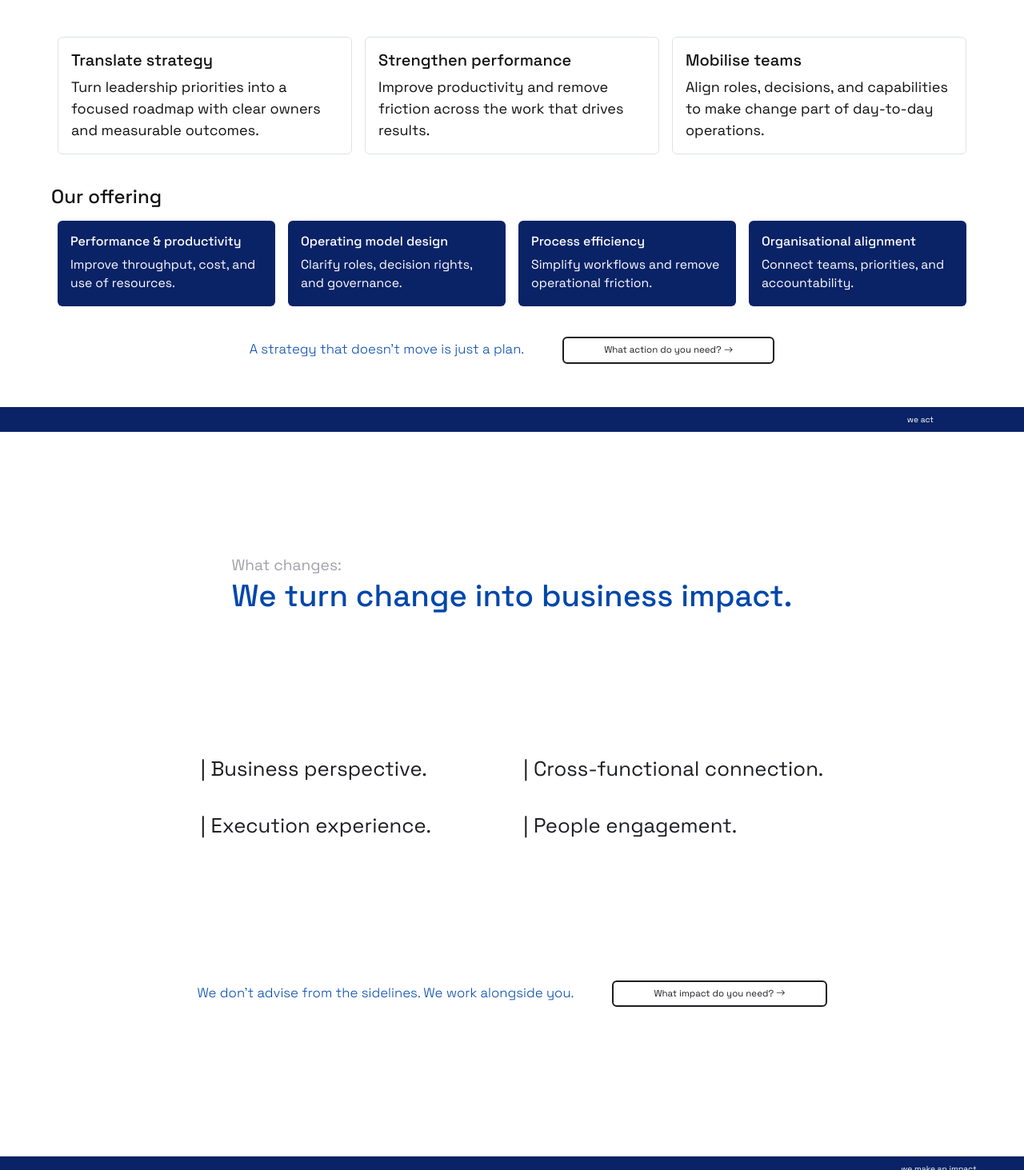
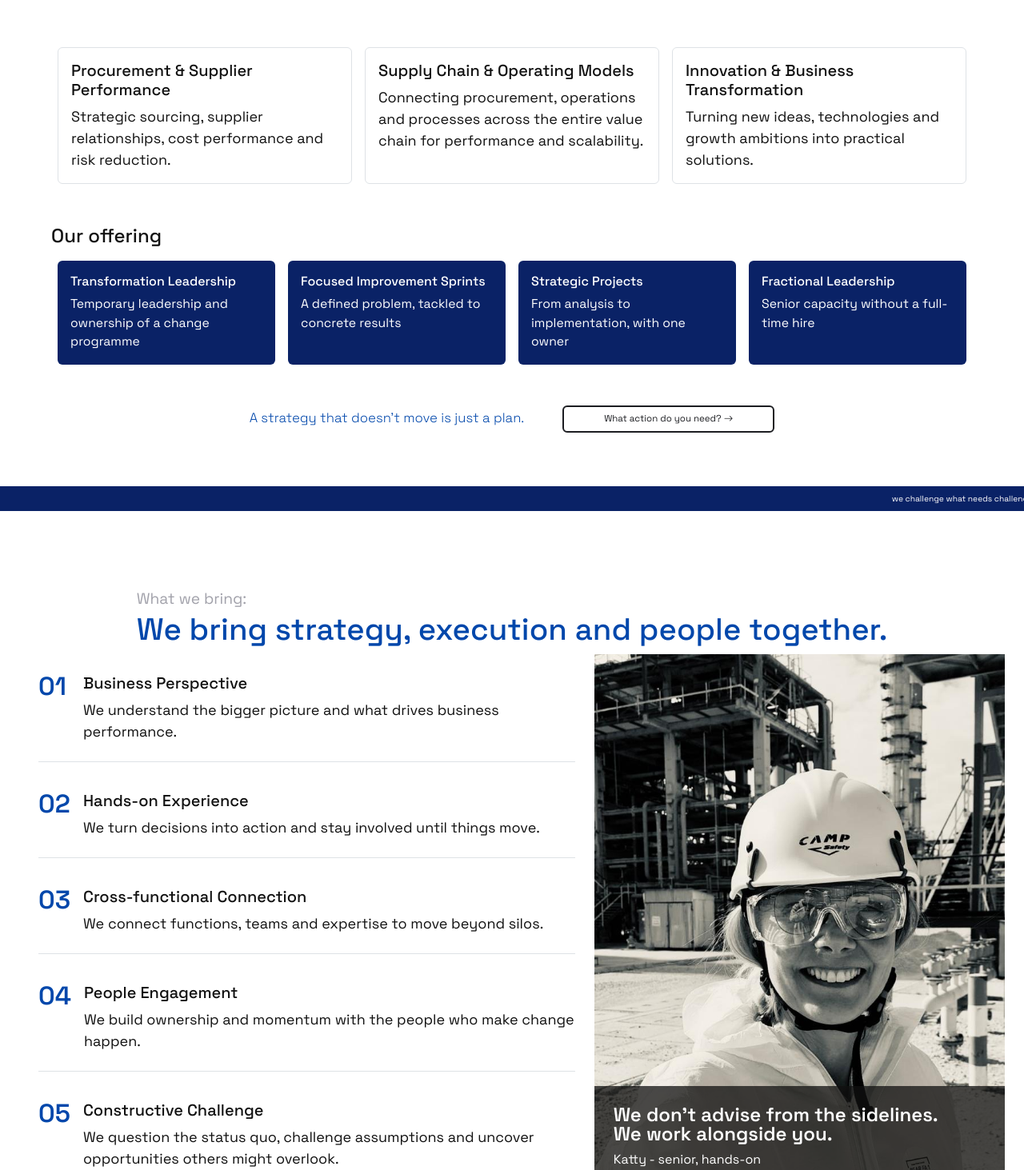
Before and after one commit to lars-vc/bridge-x-website, an Angular app: page /what in a window 1280 px wide. Shown: the part 907-2370 px from the top of the page at 80% size. Built offline with nearby package versions, Linux system fonts and the light colour scheme.

Commit message:
upgraded with info

```diff
--- /dev/null
+++ b/src/_breakpoints.scss
@@ -0,0 +1,2 @@
+$breakpoint-sm: 576px;
+$breakpoint-md: 768px;
--- a/src/app/components/footer/footer.scss
+++ b/src/app/components/footer/footer.scss
@@ -1,3 +1,5 @@
+@use '../../../breakpoints' as *;
+
 :host {
     display: block;
 }
@@ -56,7 +58,7 @@
     gap: 0.4rem;
 }
 
-@media (max-width: 700px) {
+@media (max-width: $breakpoint-md) {
     .footer-inner {
         grid-template-columns: 1fr;
         gap: 1.5rem;
--- a/src/app/components/topbar/topbar.html
+++ b/src/app/components/topbar/topbar.html
@@ -25,6 +25,6 @@
         <a routerLink="/what" fragment="ambition" (click)="closeMenu()">What we do</a>
         <a routerLink="/what" fragment="change" (click)="closeMenu()">What we bring</a>
         <a routerLink="/what" fragment="X" (click)="closeMenu()">What sets us apart</a>
-        <a routerLink="/what" fragment="cta" (click)="closeMenu()">What about you</a>
+        <a routerLink="/what" fragment="cta" (click)="closeMenu()">What about you?</a>
     </div>
 </div>
--- a/src/app/components/topbar/topbar.scss
+++ b/src/app/components/topbar/topbar.scss
@@ -1,3 +1,5 @@
+@use '../../../breakpoints' as *;
+
 :host {
     display: block;
     position: fixed;
@@ -155,7 +157,7 @@
     color: var(--blue-pressed);
 }
 
-@media (max-width: 575.98px) {
+@media (max-width: $breakpoint-sm) {
     .navbar {
         padding-inline: 0.75rem !important;
     }
--- a/src/app/pages/home/home.scss
+++ b/src/app/pages/home/home.scss
@@ -1,3 +1,5 @@
+@use '../../../breakpoints' as *;
+
 .host-root {
     /* Container wrapper in case :host is not available in this scope */
 }
@@ -6,7 +8,6 @@
     display: block;
     position: relative;
     min-height: 100vh;
-    overflow: hidden;
 }
 
 .home-animation-root {
@@ -16,13 +17,12 @@
 }
 
 .home-content {
-    height: 70vh;
+    min-height: 50vh;
 }
 
 .hero-row {
-    flex: 1;
-    min-height: 0;
-    // align-items: center;
+    flex: 1 0 auto;
+    align-items: stretch;
     justify-content: flex-start;
     gap: clamp(1.5rem, 3vw, 3rem);
     padding: clamp(1.5rem, 4vw, 4rem);
@@ -55,11 +55,12 @@
 }
 
 .hero-image {
-    flex: 0 1 42%;
-    // width: 42%;
-    // max-width: 42%;
-    max-height: 100%;
-    object-fit: contain;
+    flex: 0 1 auto;
+    width: min(34vw, 90vh);
+    height: auto;
+    // aspect-ratio: 2.65 / 1;
+    align-self: flex-start;
+    object-fit: cover;
 }
 
 .audience-item {
@@ -174,7 +175,7 @@
     font-size: 1.05rem;
 }
 
-@media (max-width: 575.98px) {
+@media (max-width: $breakpoint-sm) {
     .hero-row {
         flex-direction: column;
         align-items: stretch;
--- a/src/app/pages/privacy/privacy.scss
+++ b/src/app/pages/privacy/privacy.scss
@@ -1,3 +1,5 @@
+@use '../../../breakpoints' as *;
+
 :host {
     display: block;
 }
@@ -110,7 +112,7 @@
     margin: 0;
 }
 
-@media (max-width: 640px) {
+@media (max-width: $breakpoint-md) {
     .privacy-page {
         padding-top: 3rem;
     }
--- a/src/app/pages/what/what.html
+++ b/src/app/pages/what/what.html
@@ -2,7 +2,7 @@
     <div id="complexity" class="d-flex justify-content-center section-anchor" style="height: 100vh;">
         <div class="d-flex flex-column align-items-center justify-content-between">
             <div class="section-heading" style="padding-top: 100px;">
-                <span class="section-label">What we do:</span>
+                <span class="section-label">What we see:</span>
                 <h1>We turn complexity into clarity.</h1>
             </div>
             <div class="d-flex flex-column flex-md-row item-container">
@@ -54,67 +54,67 @@
             </div>
             <aside class="ticker m-3">
                 <div class="ticker__inner">
-                    <p>we understand</p>
+                    <p>we understand the business</p>
                 </div>
             </aside>
         </div>
     </div>
 
     <div id="ambition" class="d-flex justify-content-center section-anchor ambition-section">
-        <div class="d-flex flex-column align-items-center ambition-content">
+        <div class="d-flex flex-column align-items-center ambition-content justify-content-between">
             <div class="section-heading">
-                <span class="section-label">How we act:</span>
-                <h1>We turn ambition into action.</h1>
+                <span class="section-label">What we do:</span>
+                <h1>We turn business challenges into focused action.</h1>
             </div>
-            <div class="row row-cols-1 row-cols-md-3 g-3 mx-0 w-100">
+            <div class="row row-cols-1 row-cols-md-3 g-3 mx-0">
                 <div class="col">
                     <article class="h-100 border rounded-2 p-3">
-                        <h2 class="h5">Translate strategy</h2>
-                        <p class="mb-0">Turn leadership priorities into a focused roadmap with clear owners and
-                            measurable
-                            outcomes.</p>
-                    </article>
-                </div>
-                <div class="col">
-                    <article class="h-100 border rounded-2 p-3">
-                        <h2 class="h5">Strengthen performance</h2>
-                        <p class="mb-0">Improve productivity and remove friction across the work that drives results.
+                        <h2 class="h5">Procurement & Supplier Performance</h2>
+                        <p class="mb-0">Strategic sourcing, supplier relationships, cost performance and risk reduction.
                         </p>
                     </article>
                 </div>
                 <div class="col">
                     <article class="h-100 border rounded-2 p-3">
-                        <h2 class="h5">Mobilise teams</h2>
-                        <p class="mb-0">Align roles, decisions, and capabilities to make change part of day-to-day
-                            operations.</p>
+                        <h2 class="h5">Supply Chain & Operating Models</h2>
+                        <p class="mb-0">Connecting procurement, operations and processes across the entire value chain
+                            for performance and
+                            scalability.</p>
+                    </article>
+                </div>
+                <div class="col">
+                    <article class="h-100 border rounded-2 p-3">
+                        <h2 class="h5">Innovation & Business Transformation</h2>
+                        <p class="mb-0">Turning new ideas, technologies and growth ambitions into practical solutions.
+                        </p>
                     </article>
                 </div>
             </div>
-            <section class="w-100" aria-labelledby="offering-title">
+            <section aria-labelledby="offering-title">
                 <h2 id="offering-title" class="h4 mb-3">Our offering</h2>
                 <div class="row row-cols-2 row-cols-xl-4 g-3 mx-0">
                     <div class="col">
                         <article class="offering-card h-100 rounded-2 p-3 text-white">
-                            <h3 class="h6">Performance &amp; productivity</h3>
-                            <p class="small mb-0">Improve throughput, cost, and use of resources.</p>
+                            <h3 class="h6">Transformation Leadership</h3>
+                            <p class="small mb-0">Temporary leadership and ownership of a change programme</p>
                         </article>
                     </div>
                     <div class="col">
                         <article class="offering-card h-100 rounded-2 p-3 text-white">
-                            <h3 class="h6">Operating model design</h3>
-                            <p class="small mb-0">Clarify roles, decision rights, and governance.</p>
+                            <h3 class="h6">Focused Improvement Sprints</h3>
+                            <p class="small mb-0">A defined problem, tackled to concrete results</p>
                         </article>
                     </div>
                     <div class="col">
                         <article class="offering-card h-100 rounded-2 p-3 text-white">
-                            <h3 class="h6">Process efficiency</h3>
-                            <p class="small mb-0">Simplify workflows and remove operational friction.</p>
+                            <h3 class="h6">Strategic Projects</h3>
+                            <p class="small mb-0">From analysis to implementation, with one owner</p>
                         </article>
                     </div>
                     <div class="col">
                         <article class="offering-card h-100 rounded-2 p-3 text-white">
-                            <h3 class="h6">Organisational alignment</h3>
-                            <p class="small mb-0">Connect teams, priorities, and accountability.</p>
+                            <h3 class="h6">Fractional Leadership</h3>
+                            <p class="small mb-0">Senior capacity without a full-time hire</p>
                         </article>
                     </div>
                 </div>
@@ -136,102 +136,72 @@
             </div>
             <aside class="ticker m-3">
                 <div class="ticker__inner">
-                    <p>we act</p>
+                    <p>we challenge what needs challenging</p>
                 </div>
             </aside>
         </div>
     </div>
 
-    <div id="change" class="d-flex justify-content-center section-anchor" style="height: 100vh;">
-        <div class="d-flex flex-column align-items-center justify-content-between">
-            <div class="section-heading">
-                <span class="section-label">What changes:</span>
-                <h1>We turn change into business impact.</h1>
-            </div>
-            <div class="d-flex flex-column flex-md-row item-container">
-                <div class="d-flex flex-column line-text-container">
-                    <h2 class="line-text">| Business perspective.</h2>
-                    <h2 class="line-text">| Execution experience.</h2>
-                </div>
-                <div class="d-flex flex-column line-text-container">
-                    <h2 class="line-text">| Cross-functional connection.</h2>
-                    <h2 class="line-text">| People engagement.</h2>
-                </div>
-            </div>
-
-            <div class="d-flex align-items-center silver-container gap-5">
-                <div #silverText class="silver-text">
-                    <span class="visually-hidden">Experience that connects. Execution that delivers.</span>
-                    <span aria-hidden="true" style="white-space: pre;">
-                        @for (letter of transformationLetters; track $index) {
-                        <span [style.color]="silverTextVisibility[2]() ? 'var(--blue)' : 'var(--silver)'"
-                            [style.transition]="prefersReducedMotion ? 'none' : 'color 250ms ease ' + ($index * 35) + 'ms'">{{
-                            letter }}</span>
-                        @if (letter === '.' && $index
-                        < transformationLetters.length - 1) { <br class="mobile-sentence-break" />
-                        }
-                        }
-                    </span>
-                </div>
-                <a class="btn btn-primary what-button" routerLink="/what" fragment="cta">What impact do you need? <i
-                        class="bi bi-arrow-right"></i></a>
-            </div>
-            <aside class="ticker m-3">
-                <div class="ticker__inner">
-                    <p>we make an impact</p>
-                </div>
-            </aside>
-        </div>
-    </div>
-
-    <div id="change2"
-        class="section-anchor d-flex flex-column justify-content-center align-items-center py-5 px-3 px-md-5">
+    <div id="change"
+        class="section-anchor change-section d-flex flex-column justify-content-between align-items-center py-5 px-3 px-md-5">
         <div class="section-heading">
-            <span class="section-label">What changes:</span>
-            <h1>We turn change into business impact.</h1>
+            <span class="section-label">What we bring:</span>
+            <h1>We bring strategy, execution and people together.</h1>
         </div>
         <div class="change-content">
             <div class="row g-5 align-items-stretch">
                 <ol class="col-12 col-lg-7 list-unstyled change-points">
-                    <li class="d-flex gap-3 py-3 border-bottom">
+                    <li class="d-flex gap-3 py-4 border-bottom">
                         <span class="change-point-number">01</span>
                         <div>
-                            <h2 class="h5">Business perspective</h2>
-                            <p class="mb-0">See the whole business, its constraints, and the opportunities that matter.
-                            </p>
+                            <h2 class="h5">Business Perspective</h2>
+                            <p class="mb-0">We understand the bigger picture and what drives business performance.</p>
                         </div>
                     </li>
-                    <li class="d-flex gap-3 py-3 border-bottom">
+                    <li class="d-flex gap-3 py-4 border-bottom">
                         <span class="change-point-number">02</span>
                         <div>
-                            <h2 class="h5">Execution experience</h2>
-                            <p class="mb-0">Turn plans into practical action that works in the real operation.</p>
+                            <h2 class="h5">Hands-on Experience</h2>
+                            <p class="mb-0">We turn decisions into action and stay involved until things move.</p>
                         </div>
                     </li>
-                    <li class="d-flex gap-3 py-3 border-bottom">
+                    <li class="d-flex gap-3 py-4 border-bottom">
                         <span class="change-point-number">03</span>
                         <div>
-                            <h2 class="h5">Cross-functional connection</h2>
-                            <p class="mb-0">Connect teams and expertise around shared outcomes, not silos.</p>
+                            <h2 class="h5">Cross-functional Connection</h2>
+                            <p class="mb-0">We connect functions, teams and expertise to move beyond silos.</p>
                         </div>
                     </li>
-                    <li class="d-flex gap-3 py-3">
+                    <li class="d-flex gap-3 py-4 border-bottom">
                         <span class="change-point-number">04</span>
                         <div>
-                            <h2 class="h5">People engagement</h2>
-                            <p class="mb-0">Bring the people closest to the work into the change process.</p>
+                            <h2 class="h5">People Engagement</h2>
+                            <p class="mb-0">We build ownership and momentum with the people who make change happen.</p>
+                        </div>
+                    </li>
+                    <li class="d-flex gap-3 py-4">
+                        <span class="change-point-number">05</span>
+                        <div>
+                            <h2 class="h5">Constructive Challenge</h2>
+                            <p class="mb-0">We question the status quo, challenge assumptions and uncover opportunities
+                                others might overlook.</p>
                         </div>
                     </li>
                 </ol>
                 <figure class="col-12 col-lg-5 change-portrait">
-                    <img src="/katty_met_helm.jpeg" alt="Katty visiting an industrial site" />
+                    <img src="/katty_met_helm.jpeg" alt="Katty visiting an industrial site" height="500px" />
                     <figcaption class="change-portrait-caption">
-                        <span>We don't advise from the sidelines. We work alongside you.</span>
+                        <span>We don't advise from the sidelines. <br /> We work alongside you.</span>
                         <small>Katty - senior, hands-on</small>
                     </figcaption>
                 </figure>
             </div>
         </div>
+        <aside class="ticker m-3">
+            <div class="ticker__inner">
+                <p>we create ownership to make it stick</p>
+            </div>
+        </aside>
     </div>
 
 
@@ -240,7 +210,7 @@
     <div id="X" class="d-flex justify-content-center section-anchor" style="min-height: 100vh;">
         <div class="d-flex flex-column" style="gap: 2vw;">
             <div class="section-heading">
-                <span class="section-label">How we connect:</span>
+                <span class="section-label">What sets us apart:</span>
                 <h1>We connect what others see separately.</h1>
             </div>
             <div class="d-flex x-tile-grid" style="gap: 2vw;" #tileGrid (click)="toggleTile($event)"
@@ -402,7 +372,7 @@
                     <span class="visually-hidden">Experience that connects. Execution that delivers.</span>
                     <span aria-hidden="true" style="white-space: pre;">
                         @for (letter of operatorLetters; track $index) {
-                        <span [style.color]="silverTextVisibility[3]() ? 'var(--blue)' : 'var(--silver)'"
+                        <span [style.color]="silverTextVisibility[2]() ? 'var(--blue)' : 'var(--silver)'"
                             [style.transition]="prefersReducedMotion ? 'none' : 'color 250ms ease ' + ($index * 35) + 'ms'">{{
                             letter }}</span>
                         @if (letter === '.' && $index
@@ -484,10 +454,15 @@
                     <textarea id="cta-question" name="next_move" placeholder="What are you working toward?"></textarea>
                 </div>
 
-                <button class="cta-submit" type="submit" [disabled]="isSubmitting">
-                    {{ isSubmitting ? 'Sending...' : "Let's Talk" }}
-                    <span class="cta-arrow" aria-hidden="true">&#8594;</span>
-                </button>
+                <div class="cta-actions">
+                    <button class="cta-submit" type="submit" [disabled]="isSubmitting">
+                        {{ isSubmitting ? 'Sending...' : "Let's Talk" }}
+                        <span class="cta-arrow" aria-hidden="true">&#8594;</span>
+                    </button>
+                    <div class="cta-brand" aria-label="Bridge-X">
+                        <strong>Bridge-<span>X</span></strong>
+                    </div>
+                </div>
                 <p class="cta-confirmation" role="status" aria-live="polite">{{ submissionMessage }}</p>
             </form>
         </div>
--- a/src/app/pages/what/what.scss
+++ b/src/app/pages/what/what.scss
@@ -1,9 +1,7 @@
+@use '../../../breakpoints' as *;
+
 .what-page {
     overflow: visible;
-}
-
-.section-anchor {
-    scroll-margin-top: 120px;
 }
 
 html {
@@ -57,15 +55,19 @@ h1 {
 }
 
 .ambition-section {
-    min-height: 100vh;
+    min-height: 95vh;
     padding: 2rem clamp(1.5rem, 5vw, 5rem);
     box-sizing: border-box;
 }
 
 .ambition-content {
-    width: min(1200px, 100%);
-    gap: clamp(1.5rem, 3vw, 2.5rem);
-    padding-bottom: 1.5rem;
+    width: 100%;
+    gap: clamp(2.5rem, 4vw, 5rem);
+}
+
+.ambition-content>.row,
+.ambition-content>section {
+    width: min(100%, 75rem);
 }
 
 .offering-card {
@@ -75,6 +77,23 @@ h1 {
 .change-content {
     width: min(1200px, 100%);
     margin-inline: auto;
+}
+
+.change-section {
+    --change-point-gap: 0.75rem;
+    min-height: 95vh;
+    box-sizing: border-box;
+}
+
+.change-points {
+    display: flex;
+    flex-direction: column;
+    justify-content: center;
+    gap: var(--change-point-gap);
+}
+
+.change-points li {
+    flex: 0 0 auto;
 }
 
 .change-points h2 {
@@ -91,7 +110,6 @@ h1 {
 
 .change-portrait {
     position: relative;
-    min-height: 32rem;
     overflow: hidden;
 }
 
@@ -117,7 +135,7 @@ h1 {
 }
 
 .change-portrait-caption span {
-    font-size: 2rem;
+    font-size: 1.5rem;
     font-weight: 600;
     line-height: 1;
 }
@@ -459,9 +477,27 @@ h1 {
     accent-color: var(--blue);
 }
 
+.cta-actions {
+    display: flex;
+    align-items: center;
+    justify-content: space-between;
+    gap: 1.5rem;
+    margin-top: 0.75rem;
+}
+
+.cta-brand {
+    flex: 0 0 auto;
+    color: #fff;
+    font-size: clamp(1.5rem, 6vw, 2.25rem);
+    line-height: 1;
+}
+
+.cta-brand span {
+    color: var(--blue);
+}
+
 .cta-submit {
     align-self: flex-start;
-    margin-top: 0.75rem;
     display: inline-flex;
     align-items: center;
     gap: 0.75rem;
@@ -508,10 +544,10 @@ h1 {
     font-size: 0.875rem;
 }
 
-@media (max-width: 768px) {
+@media (max-width: $breakpoint-md) {
 
     .change-portrait {
-        min-height: 28rem;
+        min-height: 40rem;
     }
 
     #complexity,
@@ -581,9 +617,18 @@ h1 {
     .cta-card {
         padding: 2rem 1.25rem;
     }
+
+    .cta-actions {
+        align-items: flex-end;
+        gap: 1rem;
+    }
+
+    .cta-brand {
+        font-size: clamp(1.25rem, 7vw, 1.75rem);
+    }
 }
 
-@media (max-width: 575.98px) {
+@media (max-width: $breakpoint-sm) {
     .section-label {
         font-size: 1.25rem;
     }
```
Also changed, not shown: src/app/app.config.ts (+21 -2 lines), src/app/pages/home/home.html (+10 -4 lines).
